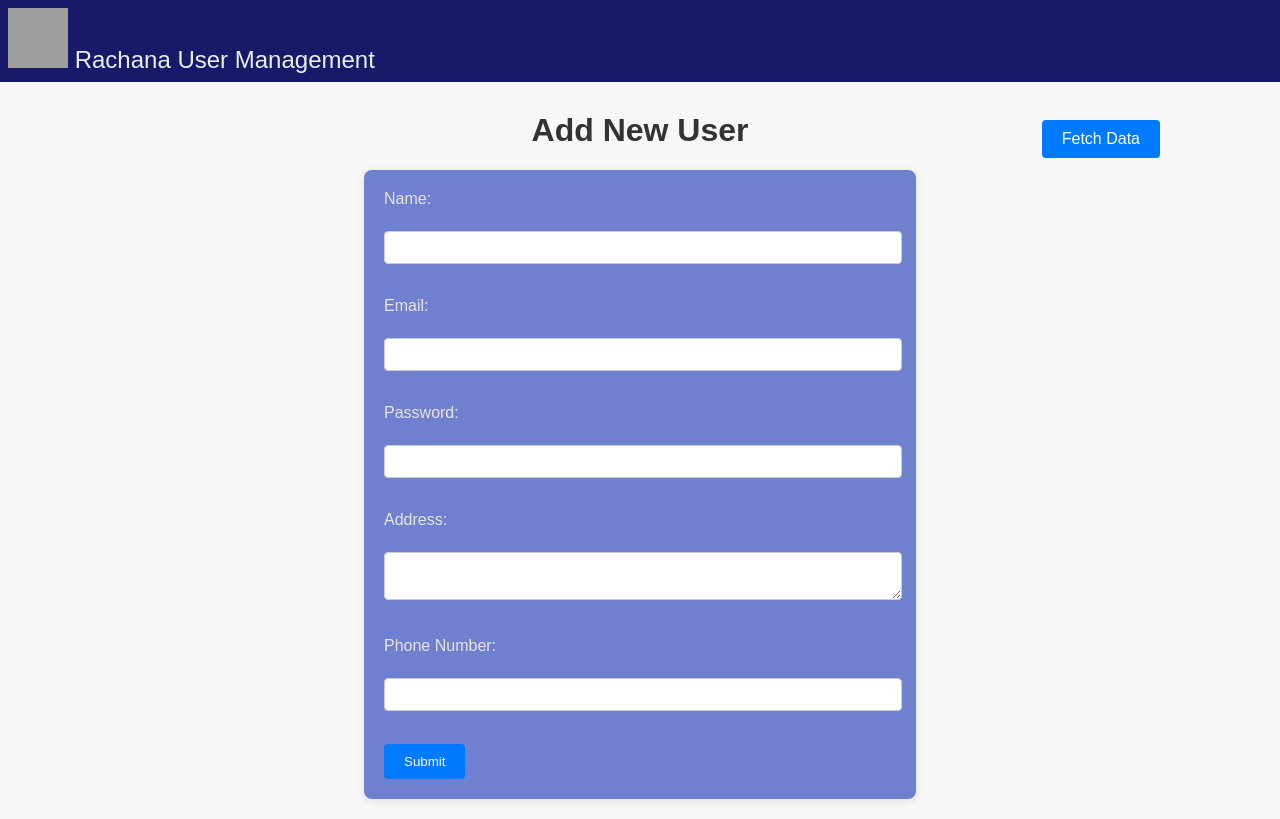
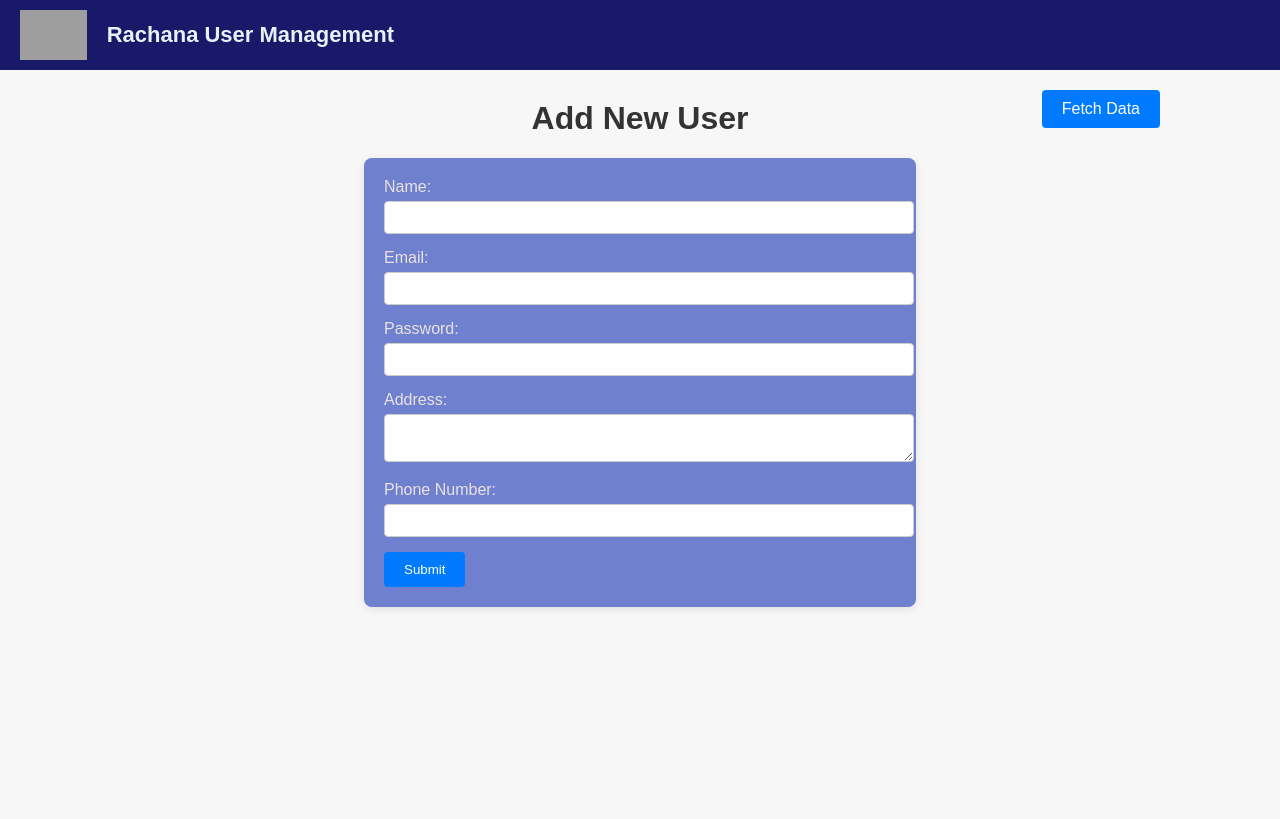
Before and after one commit to Praveenarumugam07/devops-application-deployment, a Flask app: page / in a window 1280 px wide. After the commit the page ends 609 px from the top, so only its background shows below. Run offline with Flask 3, Linux system fonts and the light colour scheme; grey boxes are pictures that could not be loaded.

Commit message:
Update index.html

```diff
--- a/3-tier-user-management-app-main/templates/index.html
+++ b/3-tier-user-management-app-main/templates/index.html
@@ -2,30 +2,44 @@
 <html lang="en">
 <head>
     <meta charset="UTF-8">
+    <title>Add New User</title>
     <style>
-        /* Add your custom CSS styles here */
         body {
             font-family: Arial, sans-serif;
             margin: 0;
             padding: 0;
             background-color: #f7f7f7;
         }
-        .navbar {
-            background-color: #333;
-            color: white;
-            overflow: hidden;
+        .top-bar {
+            background-color: rgb(25, 25, 105);
+            color: #e7f1f4;
+            padding: 10px 20px;
+            display: flex;
+            align-items: center;
+            gap: 20px;
         }
-        .navbar a {
-            float: left;
-            display: block;
-            color: white;
-            text-align: center;
-            padding: 14px 16px;
+        .top-bar img {
+            height: 50px;
+        }
+        .top-bar span {
+            font-size: 22px;
+            font-weight: bold;
+        }
+        .btn {
+            background-color: #007bff;
+            color: #fff;
+            border: none;
+            border-radius: 4px;
+            padding: 10px 20px;
+            cursor: pointer;
+            transition: background-color 0.3s ease;
             text-decoration: none;
+            position: absolute;
+            top: 90px;
+            right: 120px;
         }
-        .navbar a:hover {
-            background-color: #ddd;
-            color: rgb(0, 0, 0);
+        .btn:hover {
+            background-color: #0056b3;
         }
         h1 {
             color: #333;
@@ -33,7 +47,7 @@
             margin-top: 30px;
         }
         form {
-            width: 40%; /* Adjusted width for the form */
+            width: 40%;
             margin: 20px auto;
             background-color: #6e80ce;
             padding: 20px;
@@ -44,13 +58,12 @@
             display: block;
             margin-bottom: 5px;
             color: #ebe2e2;
-            text-align: left;
         }
         input[type="text"],
         input[type="email"],
         input[type="password"],
         textarea {
-            width: calc(100% - 12px);
+            width: 100%;
             padding: 8px;
             border: 1px solid #ccc;
             border-radius: 4px;
@@ -63,72 +76,41 @@
             border-radius: 4px;
             padding: 10px 20px;
             cursor: pointer;
-            transition: background-color 0.3s ease;
         }
         input[type="submit"]:hover {
             background-color: #0056b3;
         }
-        .top-bar {
-            background-color: rgb(25, 25, 105); /* Change the background color */
-            color: #e7f1f4; /* Change the text color */
-            padding: 8px;
-            font-size: 24px;
-            font-family: Arial, sans-serif; /* Change the font family */
-
-        }
-        .right-links a {
-            color: white;
-            text-decoration: none;
-            margin-left: auto;
-        }
-        .btn {
-            background-color: #007bff;
-            color: #fff;
-            border: none;
-            border-radius: 4px;
-            padding: 10px 20px;
-            cursor: pointer;
-            transition: background-color 0.3s ease;
-            text-decoration: none; /* Remove underline */
-            position: absolute;
-            top: 120px; /* Move down */
-            right: 120px; /* Move to the right */
-        }
     </style>
 </head>
 <body>
-    <!-- <div class="navbar">
-        <a href="/">Home</a>
-        <a href="/get-data">Fetch Data</a>
-
-    </div> -->
 
 <div class="top-bar">
-        <div class="container">
-            <img src="https://storage.googleapis.com/bkt-static-tt/logo.png" width="60" height="60" class="logo" alt="">
-            Rachana User Management
+    <img src="https://storage.googleapis.com/bkt-static-tt/logo.png" alt="Logo">
+    <span>Rachana User Management</span>
 </div>
 
-    </div>
 <a href="/get-data" class="btn">Fetch Data</a>
+
 <h1>Add New User</h1>
+
 <form action="/submit" method="post">
-        <label for="name">Name:</label><br>
-        <input type="text" id="name" name="name" required><br><br>
+    <label for="name">Name:</label>
+    <input type="text" id="name" name="name" required>
 
-        <label for="email">Email:</label><br>
-        <input type="email" id="email" name="email" required><br><br>
+    <label for="email">Email:</label>
+    <input type="email" id="email" name="email" required>
 
-        <label for="password">Password:</label><br>
-        <input type="password" id="password" name="password" required><br><br>
+    <label for="password">Password:</label>
+    <input type="password" id="password" name="password" required>
 
-        <label for="address">Address:</label><br>
-        <textarea id="address" name="address" required></textarea><br><br>
+    <label for="address">Address:</label>
+    <textarea id="address" name="address" required></textarea>
 
-        <label for="phonenumber">Phone Number:</label><br>
-        <input type="text" id="phonenumber" name="phonenumber" required><br><br>
+    <label for="phonenumber">Phone Number:</label>
+    <input type="text" id="phonenumber" name="phonenumber" required>
 
     <input type="submit" value="Submit">
 </form>
+
 </body>
 </html>
```
Lines whose indentation alone changed are shown as unchanged.
